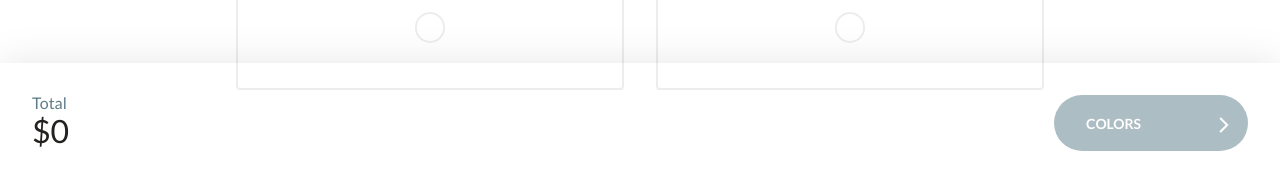
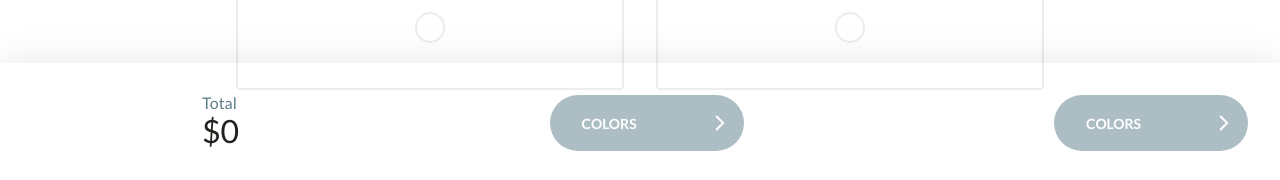
Before and after one commit to alossix/casavo-assessment, a React (Create React App) app: page / in a window 1280 px wide. Shown: the part 617-797 px from the top of the page. Built offline with nearby package versions, Linux system fonts and the light colour scheme.

Commit message:
feat: update mobile back and forward button logic

```diff
--- a/src/components/AlertBox/AlertBox.styles.tsx
+++ b/src/components/AlertBox/AlertBox.styles.tsx
@@ -2,6 +2,9 @@
 import theme from "../../theme";
 
 export const StyledAlertBoxContainer = styled.div`
+  display: none;
+
+  @media screen and (min-width: 1024px) {
     display: flex;
     justify-content: center;
     align-items: center;
@@ -10,6 +13,7 @@
     height: 7.5rem;
     position: fixed;
     bottom: 0;
+  }
 `;
 
 export const StyledAlertBox = styled.div`
--- a/src/components/ButtonBack/ButtonBack.styles.tsx
+++ b/src/components/ButtonBack/ButtonBack.styles.tsx
@@ -14,24 +14,19 @@
   display: flex;
   align-items: center;
   justify-content: center;
-  width: 3.5rem;
-  height: 3.5rem;
-  background-color: ${theme.colors.lightGray};
-  border-radius: 50%;
+  flex: 1 1 50%;
+  height: 100%;
+  position: relative;
   border: none;
-  cursor: pointer;
-  position: relative;
-  animation: fadeIn 0.5s;
-
-  &:hover {
-    background-color: ${theme.colors.lightGrayHover};
-  }
+  background-color: ${theme.colors.white};
+  transition: 0.3s ease;
 
   & svg {
     height: 100%;
     transform: rotate(180deg);
     position: absolute;
     top: 0.5rem;
+    left: 1rem;
 
     & g {
       & polygon {
@@ -39,4 +34,30 @@
       }
     }
   }
+
+  @media screen and (min-width: 1024px) {
+    flex: none;
+    width: 3.5rem;
+    height: 3.5rem;
+    background-color: ${theme.colors.lightGray};
+    border-radius: 50%;
+    border: none;
+    cursor: pointer;
+    animation: fadeIn 0.5s;
+
+    &:hover {
+      background-color: ${theme.colors.lightGrayHover};
+    }
+  }
 `;
+
+export const StyledButtonBackText = styled.span`
+  font-size: 0.875rem;
+  font-weight: 700;
+  text-transform: uppercase;
+  color: ${theme.colors.darkGray};
+
+  @media screen and (min-width: 1024px) {
+    display: none;
+  }
+`;
--- a/src/components/ButtonBack/ButtonBack.tsx
+++ b/src/components/ButtonBack/ButtonBack.tsx
@@ -2,7 +2,7 @@
 import { RootState } from "../../redux/store";
 import { setStep } from "../../redux/builder";
 import Arrow from "../../icons/Arrow";
-import { StyledButtonBack } from "./ButtonBack.styles";
+import { StyledButtonBack, StyledButtonBackText } from "./ButtonBack.styles";
 
 const ButtonBack = () => {
   const { step } = useSelector((state: RootState) => state.builder);
@@ -16,6 +16,11 @@
   return (
     <StyledButtonBack onClick={() => handleButtonSecondaryClick()}>
       <Arrow />
+      <StyledButtonBackText>
+        {step === 2 && "Models"}
+        {step === 3 && "Colors"}
+        {step === 4 && "Accessories"}
+      </StyledButtonBackText>
     </StyledButtonBack>
   );
 };
--- a/src/components/ButtonSecondary/ButtonSecondary.styles.tsx
+++ b/src/components/ButtonSecondary/ButtonSecondary.styles.tsx
@@ -7,8 +7,9 @@
   display: flex;
   justify-content: center;
   align-items: center;
-  width: 100%;
-  height: 3.375rem;
+  flex: 1 1 50%;
+
+  height: 100%;
   color: white;
   border: none;
   font-size: 0.875rem;
@@ -26,20 +27,18 @@
   }
 
   & svg {
+    height: 100%;
     position: absolute;
+    bottom: 0.5rem;
     right: 1rem;
-    bottom: 1rem;
   }
 
   @media screen and (min-width: 1024px) {
     justify-content: flex-start;
+    flex: none;
     padding-left: 2rem;
     width: 12.125rem;
     height: 3.5rem;
     border-radius: 2rem;
-
-    & svg {
-      bottom: 1.15rem;
-    }
   }
 `;
--- a/src/components/Footer/Footer.styles.tsx
+++ b/src/components/Footer/Footer.styles.tsx
@@ -5,7 +5,6 @@
   width: 100%;
   position: fixed;
   bottom: 0;
-  box-shadow: 0 0 25px rgb(0 0 0 / 20%);
   height: 3.375rem;
 
   @media screen and (min-width: 1024px) {
@@ -29,6 +28,13 @@
 export const StyledButtonsContainer = styled.div`
   display: flex;
   align-items: center;
-  gap: 1rem;
   height: 100%;
+  width: 100%;
+  box-shadow: 0 0 40px rgb(0 0 0 / 20%);
+
+  @media screen and (min-width: 1024px) {
+    box-shadow: none;
+    justify-content: flex-end;
+    gap: 1rem;
+  }
 `;
--- a/src/components/Footer/Footer.tsx
+++ b/src/components/Footer/Footer.tsx
@@ -5,14 +5,17 @@
   StyledFooterNav,
   StyledButtonsContainer,
 } from "./Footer.styles";
+import useWindowSize from "../../hooks/useWindowSize";
 import AlertBox from "../AlertBox";
 import ButtonSecondary from "../ButtonSecondary";
 import TotalPrice from "../TotalPrice";
 import ButtonBack from "../ButtonBack";
 
 const Footer = () => {
-  const { alertSet, step } = useSelector((state: RootState) => state.builder);
-
+  const { alertSet, selectedCar, step } = useSelector(
+    (state: RootState) => state.builder
+  );
+  const size = useWindowSize({ width: 0, height: 0 });
   return (
     <>
       {step === 1 && alertSet && (
@@ -21,10 +24,18 @@
       <StyledFooter>
         <StyledFooterNav>
           <TotalPrice />
-          <StyledButtonsContainer>
-            {step > 1 && <ButtonBack />}
-            <ButtonSecondary />
-          </StyledButtonsContainer>
+          {size.width < 1024 && selectedCar.id === 0 ? null : (
+            <StyledButtonsContainer>
+              {step > 1 && <ButtonBack />}
+              <ButtonSecondary />
+            </StyledButtonsContainer>
+          )}
+          {size.width > 1024 && (
+            <StyledButtonsContainer>
+              {step > 1 && <ButtonBack />}
+              <ButtonSecondary />
+            </StyledButtonsContainer>
+          )}
         </StyledFooterNav>
       </StyledFooter>
     </>
--- a/src/components/TotalPrice/TotalPrice.styles.tsx
+++ b/src/components/TotalPrice/TotalPrice.styles.tsx
@@ -2,9 +2,13 @@
 import theme from "../../theme";
 
 export const StyledTotalPriceOuterContainer = styled.div`
-  display: flex;
-  align-items: center;
-  height: 100%;
+  display: none;
+
+  @media screen and (min-width: 1024px) {
+    display: flex;
+    align-items: center;
+    height: 100%;
+  }
 `;
 
 export const StyledSelectedCarImageContainer = styled.div<{
```
Lines whose indentation alone changed are shown as unchanged.
